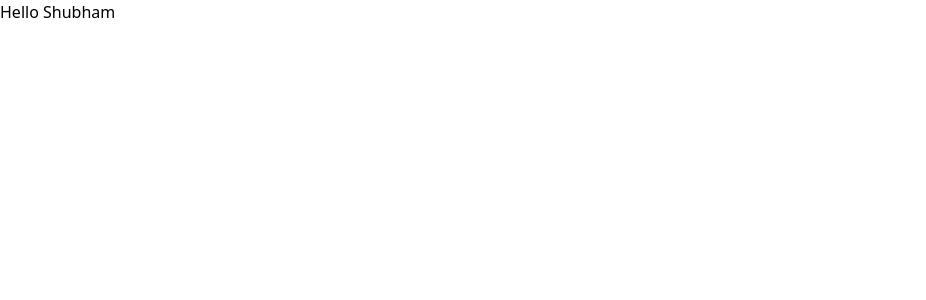
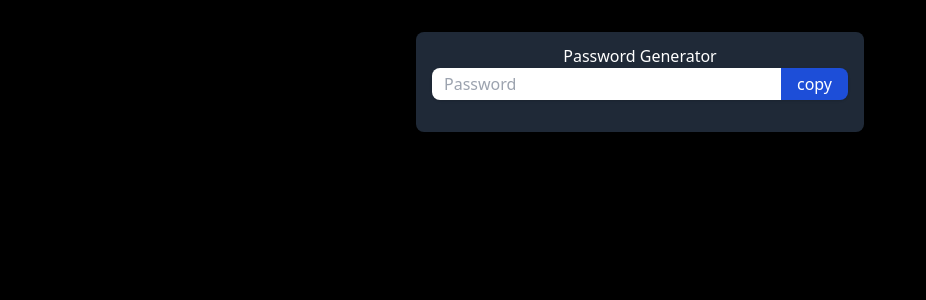
Before and after one commit to ShubhamAgarwal-11/Password-generator, a React (Create React App) app: page / in a window 1280 px wide. Shown: the top 300 px of the page, without its empty margins (0-926 px from the left). Built offline with nearby package versions, Linux system fonts and the light colour scheme.

Commit message:
Password field setup with ui

```diff
--- a/src/App.js
+++ b/src/App.js
@@ -1,7 +1,23 @@
+import { useState } from "react";
 function App() {
+  const [password,setPassword] = useState("");
   return (
-    <h1>Hello Shubham</h1>
-  );
+    <>
+      <div className="className='w-full max-w-md shadow-md mx-auto rounded-lg px-4 my-8 py-3 text-orange-500 bg-gray-800">
+        <h1 className="text-white text-center">Password Generator</h1>
+        <div className="flex shadow rounded-lg overflow-hidden mb-5">
+          <input
+            type="text"
+            className='outline-none w-full py-1 px-3'
+            readOnly
+            placeholder="Password"
+            value={password}
+          />
+          <button className="text-white bg-blue-700 px-4 py-1">copy</button>
+        </div>
+      </div>
+    </>
+    );
 }
 
 export default App;
--- a/src/index.css
+++ b/src/index.css
@@ -1,3 +1,7 @@
 @tailwind base;
 @tailwind components;
 @tailwind utilities;
+
+body{
+    background-color: black;
+}
```
